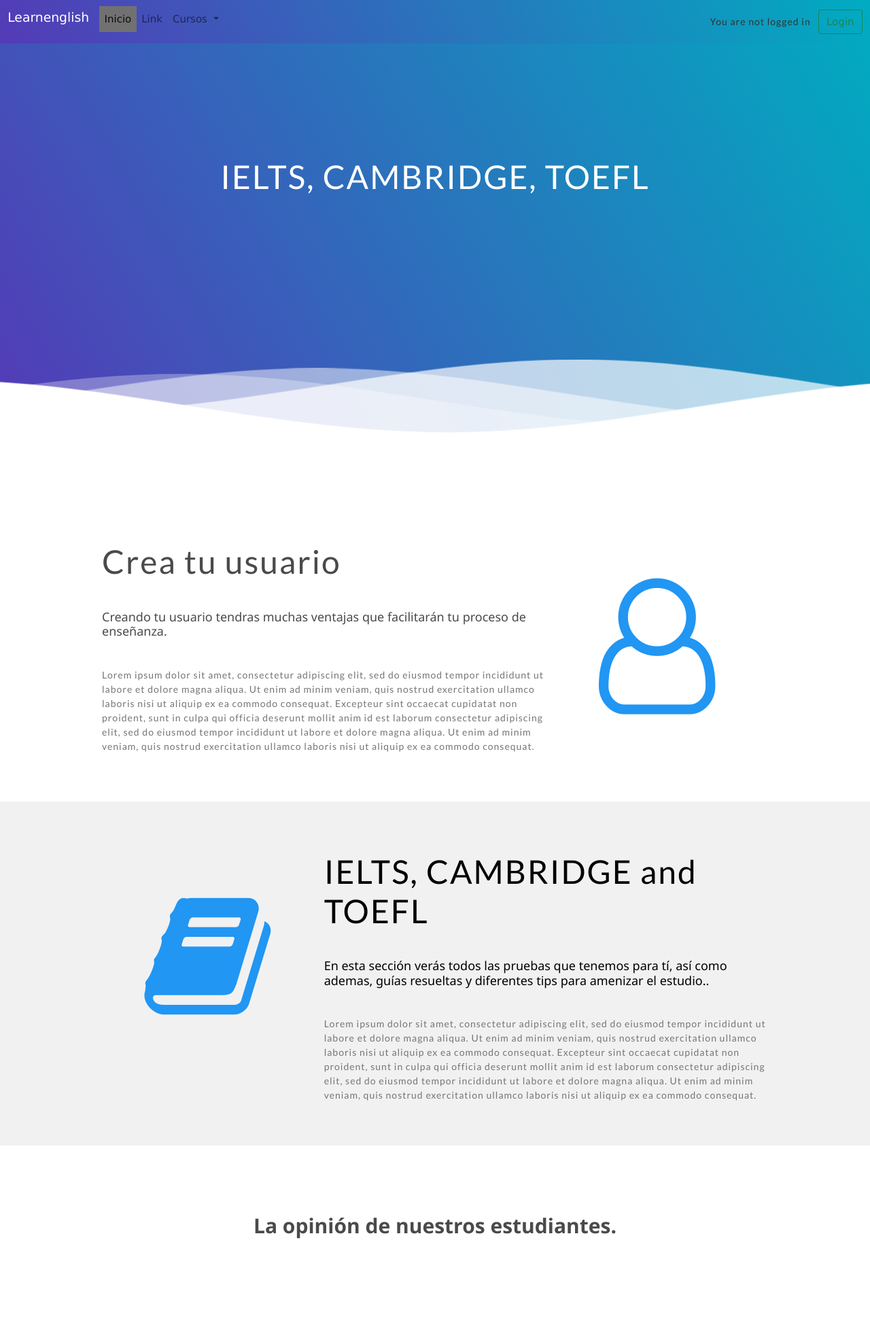
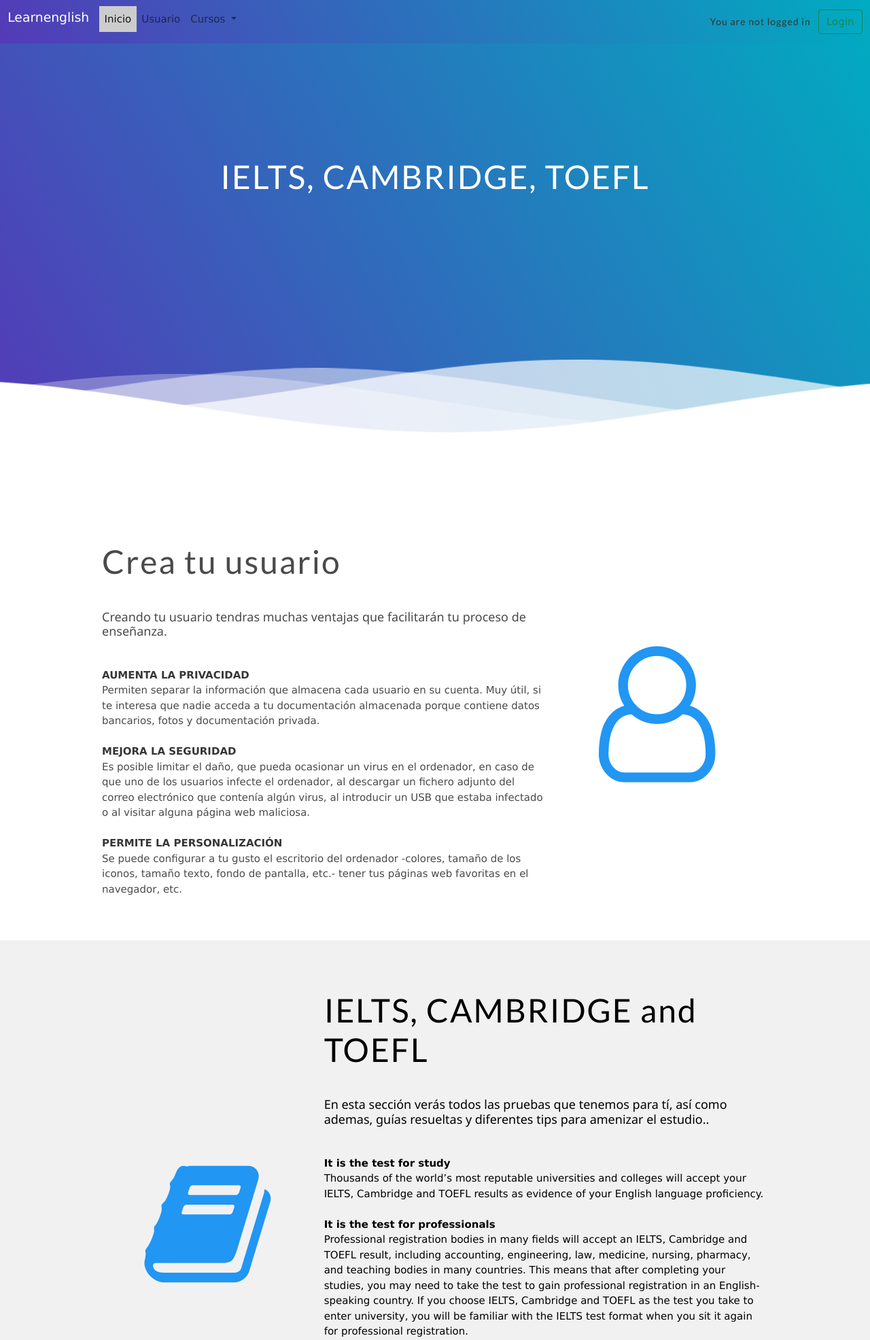
Before and after one commit to Nacho910/EnglishProject, a Django app: page / in a window 1280 px wide. Shown: the top 1971 px of the page at 68% size. Run offline with Django 4.2, Linux system fonts and the light colour scheme; some libraries are stand-ins or nearby versions; some web fonts are replaced.

Commit message:
nuevos archivos

```diff
--- a/ingles/english/models.py
+++ b/ingles/english/models.py
@@ -1,3 +1,4 @@
+from tkinter import Widget
 from django.db import models
 import datetime
 
@@ -21,7 +22,7 @@ class Profesor(models.Model):
 
 class Comentario(models.Model):
     nombre = models.CharField(max_length=50)
-    comentario = models.CharField(max_length=500)
+    comentario = models.TextField(max_length=500)
     fecha_publicacion = models.DateTimeField(auto_now_add=True)
 
     def __str__(self):
--- a/ingles/english/templates/ruta/contenido.html
+++ b/ingles/english/templates/ruta/contenido.html
@@ -77,7 +77,7 @@ of Simple CSS Waves-->
 				<p>Lorem ipsum dolor sit amet, consectetur adipisicing elit, sed do eiusmod tempor incididunt ut labore et dolore magna aliqua. Ut enim ad minim veniam,  quis nostrud exercitation ullamco laboris nisi ut aliquip ex ea commodo consequat.</p>
 
 				<h4>News Subitem 2</h4>
-				<p class="opened-for-codepen">Lorem ipsum dolor sit amet, consectetur adipisicing elit, sed do eiusmod tempor incididunt ut labore et dolore magna aliqua. Ut enim ad minim veniam,  quis nostrud exercitation ullamco laboris nisi ut aliquip ex ea commodo consequat.</p>
+				<p class="opened-for-codepen">The general training module is intended to test English ability in a more practical, everyday context. The test format is the same as above for the listening and speaking. However the writing and reading modules are different.</p>
 			</div>
 
 		</div>
@@ -149,6 +149,10 @@ of Simple CSS Waves-->
 	</div>
 </aside>
 
+
+
+
+
 <script src="//ajax.googleapis.com/ajax/libs/jquery/2.0.3/jquery.min.js"></script>
 
  <script>
--- a/ingles/english/templates/ruta/index.html
+++ b/ingles/english/templates/ruta/index.html
@@ -49,9 +49,14 @@ of Simple CSS Waves-->
       <h1>Crea tu usuario</h1>
       <h5 class="w3-padding-32">Creando tu usuario tendras muchas ventajas que facilitarán tu proceso de enseñanza.</h5>
 
-      <p class="w3-text-grey">Lorem ipsum dolor sit amet, consectetur adipiscing elit, sed do eiusmod tempor incididunt ut labore et dolore magna aliqua. Ut enim ad minim veniam, quis nostrud exercitation ullamco laboris nisi ut aliquip ex ea commodo consequat. Excepteur sint
-        occaecat cupidatat non proident, sunt in culpa qui officia deserunt mollit anim id est laborum consectetur adipiscing elit, sed do eiusmod tempor incididunt ut labore et dolore magna aliqua. Ut enim ad minim veniam, quis nostrud exercitation ullamco
-        laboris nisi ut aliquip ex ea commodo consequat.</p>
+      <p class="w3-text-grey"><ul><strong>AUMENTA LA PRIVACIDAD</strong></ul>
+        Permiten separar la información que almacena cada usuario en su cuenta. Muy útil, si te interesa que nadie acceda a tu documentación almacenada porque contiene datos bancarios, fotos y documentación privada.</li>
+        <br><br>
+        <ul><strong>MEJORA LA SEGURIDAD</strong></ul>
+        Es posible limitar el daño, que pueda  ocasionar un virus en el ordenador, en caso de que uno de los usuarios infecte el ordenador, al descargar un fichero adjunto del correo electrónico que contenía algún virus, al introducir un USB que estaba infectado o al visitar alguna página web maliciosa.</li>
+        <br><br>
+        <ul><strong>PERMITE LA PERSONALIZACIÓN</strong></ul>
+        Se puede configurar a tu gusto el escritorio del ordenador -colores, tamaño de los iconos, tamaño texto, fondo de pantalla, etc.- tener tus páginas web favoritas en el navegador, etc.</li></p>
     </div>
 
     <div class="w3-third w3-center">
@@ -73,9 +78,11 @@ of Simple CSS Waves-->
       <h1>IELTS, CAMBRIDGE and TOEFL</h1>
       <h5 class="w3-padding-32">En esta sección verás todos las pruebas que tenemos para tí, así como ademas, guías resueltas y diferentes tips para amenizar el estudio..</h5>
 
-      <p class="w3-text-grey">Lorem ipsum dolor sit amet, consectetur adipiscing elit, sed do eiusmod tempor incididunt ut labore et dolore magna aliqua. Ut enim ad minim veniam, quis nostrud exercitation ullamco laboris nisi ut aliquip ex ea commodo consequat. Excepteur sint
-        occaecat cupidatat non proident, sunt in culpa qui officia deserunt mollit anim id est laborum consectetur adipiscing elit, sed do eiusmod tempor incididunt ut labore et dolore magna aliqua. Ut enim ad minim veniam, quis nostrud exercitation ullamco
-        laboris nisi ut aliquip ex ea commodo consequat.</p>
+      <p class="w3-text-grey"><ul><strong>It is the test for study</strong></ul>  Thousands of the world’s most reputable universities and colleges will accept your IELTS, Cambridge and TOEFL results as evidence of your English language proficiency.
+        <br><br>
+        <ul><strong>It is the test for professionals</strong></ul>  Professional registration bodies in many fields will accept an IELTS, Cambridge and TOEFL result, including accounting, engineering, law, medicine, nursing, pharmacy, and teaching bodies in many countries. This means that after completing your studies, you may need to take the test to gain professional registration in an English-speaking country. If you choose IELTS, Cambridge and TOEFL as the test you take to enter university, you will be familiar with the IELTS test format when you sit it again for professional registration.
+        <br><br>
+        <ul><strong>It is the test for migration</strong></ul>  IELTS, Cambridge and TOEFL  is accepted by governments in more countries than any other English language test as a requirement for permanent residency. The governments of the UK, Australia, Canada, and New Zealand accept IELTS results. The IELTS, Cambridge and TOEFL  score you need depends on the requirements of your visa.</p>
     </div>
   </div>
 </div>
--- a/ingles/templates/base_layout.html
+++ b/ingles/templates/base_layout.html
@@ -15,11 +15,15 @@
     <link rel="stylesheet" href="https://fonts.googleapis.com/css?family=Lato">
     <link rel="stylesheet" href="https://fonts.googleapis.com/css?family=Montserrat">
     <link rel="stylesheet" href="https://cdnjs.cloudflare.com/ajax/libs/font-awesome/4.7.0/css/font-awesome.min.css">
+    <script src="https://cdn.jsdelivr.net/npm/@popperjs/core@2.9.2/dist/umd/popper.min.js" ></script>
+    <script src="https://cdn.jsdelivr.net/npm/bootstrap@5.0.1/dist/js/bootstrap.min.js" integrity="sha384-Atwg2Pkwv9vp0ygtn1JAojH0nYbwNJLPhwyoVbhoPwBhjQPR5VtM2+xf0Uwh9KtT" crossorigin="anonymous"></script>
     <link rel="stylesheet" href="{% static 'css/styles.css' %}">
     <style>
       .fa-anchor,.fa-coffee,.fa-user-o,.fa-book {font-size:200px}
       .fa-facebook-square,.fa-twitter,.fa-instagram,.fa-twitch {font-size:50px}
       .fa-mobile {font-size:25px}
+      .fa-user-o {margin-top:100px}
+      .fa-book {margin-top:190px}
     </style>
 
     <title>Document</title>
@@ -38,17 +42,16 @@
                 <a class="nav-link active" aria-current="page" href="{% url 'index' %}">Inicio</a>
               </li>
               <li class="nav-item">
-                <a class="nav-link" href="#">Link</a>
+                <a class="nav-link" href="{% url 'formulario' %}">Usuario</a>
               </li>
               <li class="nav-item dropdown">
                 <a class="nav-link dropdown-toggle" href="#" id="navbarDropdown" role="button" data-bs-toggle="dropdown" aria-expanded="false">
                   Cursos
                 </a>
                 <ul class="dropdown-menu" aria-labelledby="navbarDropdown">
-                  <li><a class="dropdown-item" href="#">IELTS</a></li>
-                  <li><a class="dropdown-item" href="#">Cambridge</a></li>
-                  <li><hr class="dropdown-divider"></li>
-                  <li><a class="dropdown-item" href="#">TOELF</a></li>
+                  <li><a class="dropdown-item" href="{% url 'contenido' %}">IELTS</a></li>
+                  <li><a class="dropdown-item" href="{% url 'contenido' %}">Cambridge</a></li>
+                  <li><a class="dropdown-item" href="{% url 'contenido' %}">TOEFL</a></li>
                 </ul>
               </li>
               <li class="nav-item">
@@ -177,13 +180,8 @@
 
 
 
-
-
-
-
-
-
-
+<script src="https://code.jquery.com/jquery-3.5.1.slim.min.js" integrity="sha384-DfXdz2htPH0lsSSs5nCTpuj/zy4C+OGpamoFVy38MVBnE+IbbVYUew+OrCXaRkfj" crossorigin="anonymous"></script>
+<script src="https://cdn.jsdelivr.net/npm/bootstrap@4.5.3/dist/js/bootstrap.bundle.min.js" integrity="sha384-ho+j7jyWK8fNQe+A12Hb8AhRq26LrZ/JpcUGGOn+Y7RsweNrtN/tE3MoK7ZeZDyx" crossorigin="anonymous"></script>
 
 </body>
 </html>
```
Also changed, not shown: ingles/english/forms.py (+8 -1 lines), ingles/english/static/css/styles.css (+34 -0 lines), ingles/english/templates/ruta/comentario.html (+6 -6 lines), README.md, ingles/english/migrations/0009_alter_comentario_comentario.py (added), 2 other files.
